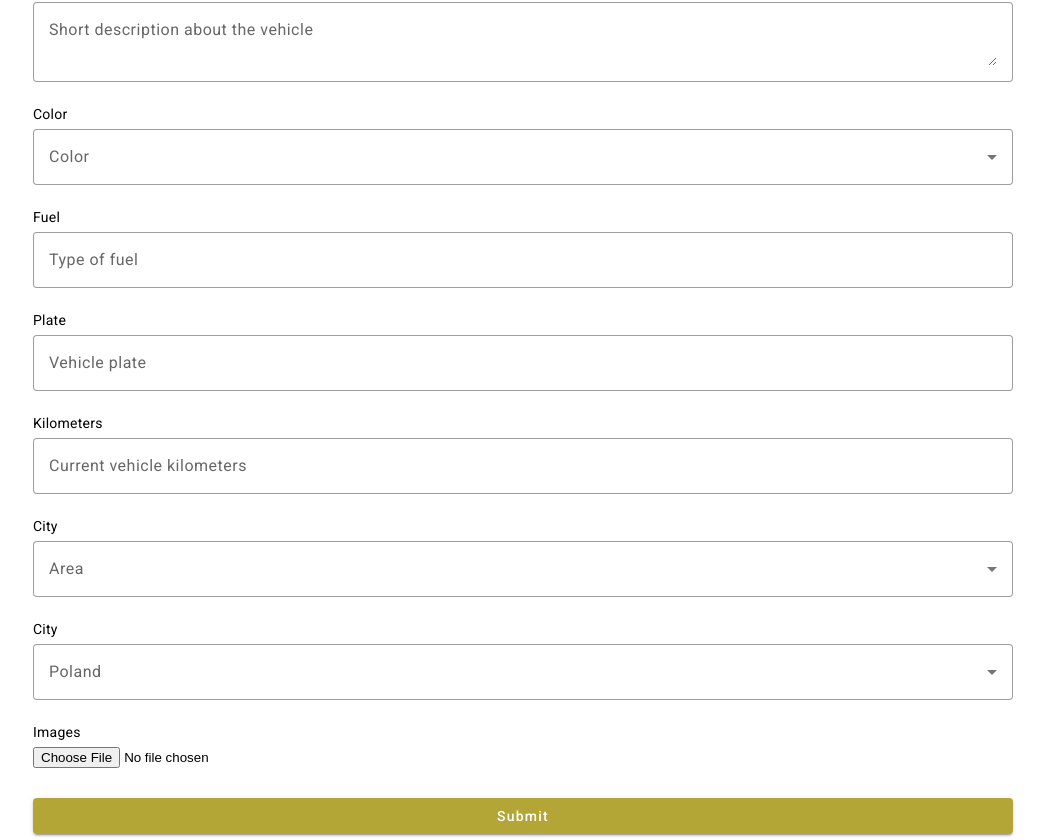
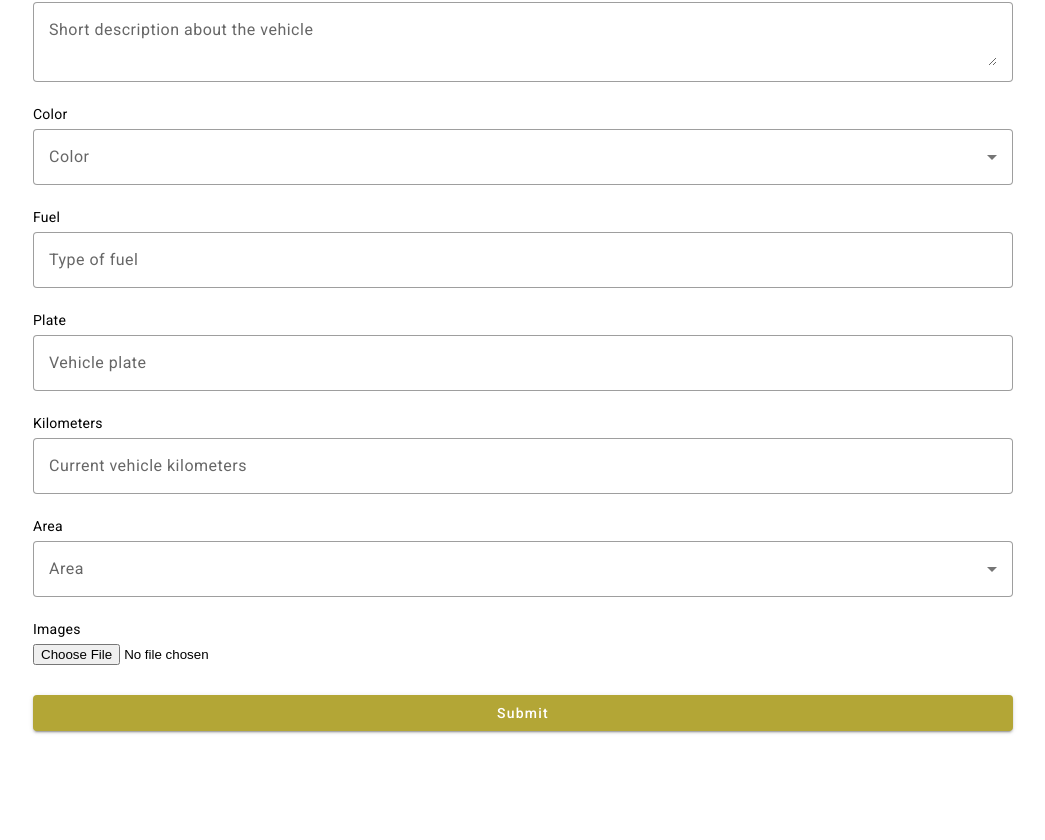
Before and after one commit to mamramalho/IT-project-symfony, an Angular app in the folder angular/: page /announce in a window 1280 px wide. Shown: the part 882-1722 px from the top of the page, without its empty margins (127-1172 px from the left). After the commit the page ends 1619 px from the top, so only its background shows below. Built offline with nearby package versions, Linux system fonts and the light colour scheme; sample sign-in values are in the browser's storage.

Commit message:
fix area in form

```diff
--- a/angular/src/app/announcement-form/announcement-form.component.html
+++ b/angular/src/app/announcement-form/announcement-form.component.html
@@ -67,20 +67,13 @@
             <mat-form-field appearance="outline">
                 <input matInput type="number" formControlName="kms" placeholder="Current vehicle kilometers">
             </mat-form-field>
-            <span>City</span>
+            <span>Area</span>
             <mat-form-field appearance="outline">
                 <mat-select placeholder="Area" formControlName="city">
                     <mat-option *ngFor="let area of areas" [value]="area">
                       <span>{{area}}</span>
                     </mat-option>
                   </mat-select>
-            </mat-form-field>
-
-            <span>City</span>
-            <mat-form-field appearance="outline">
-                <mat-select formControlName="city" placeholder="Poland">
-                    <mat-option *ngFor="let city of cities" [value]="city">{{city}}</mat-option>
-                </mat-select>
             </mat-form-field>
 
             <span>Images</span>
```
